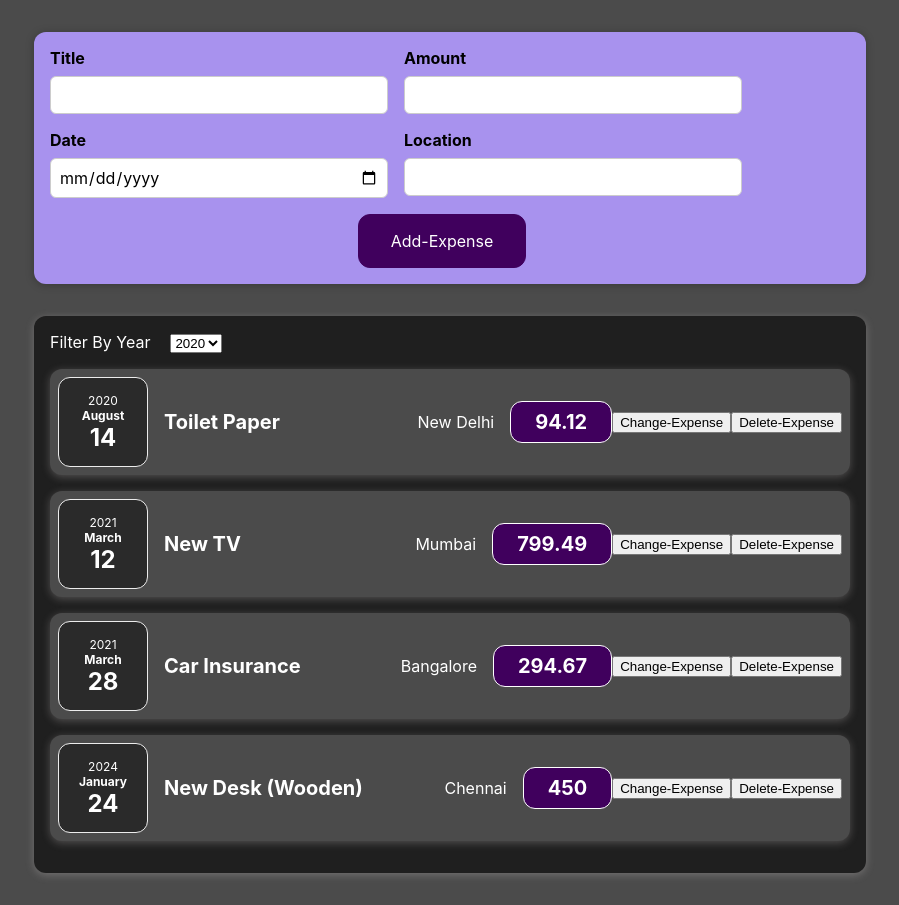
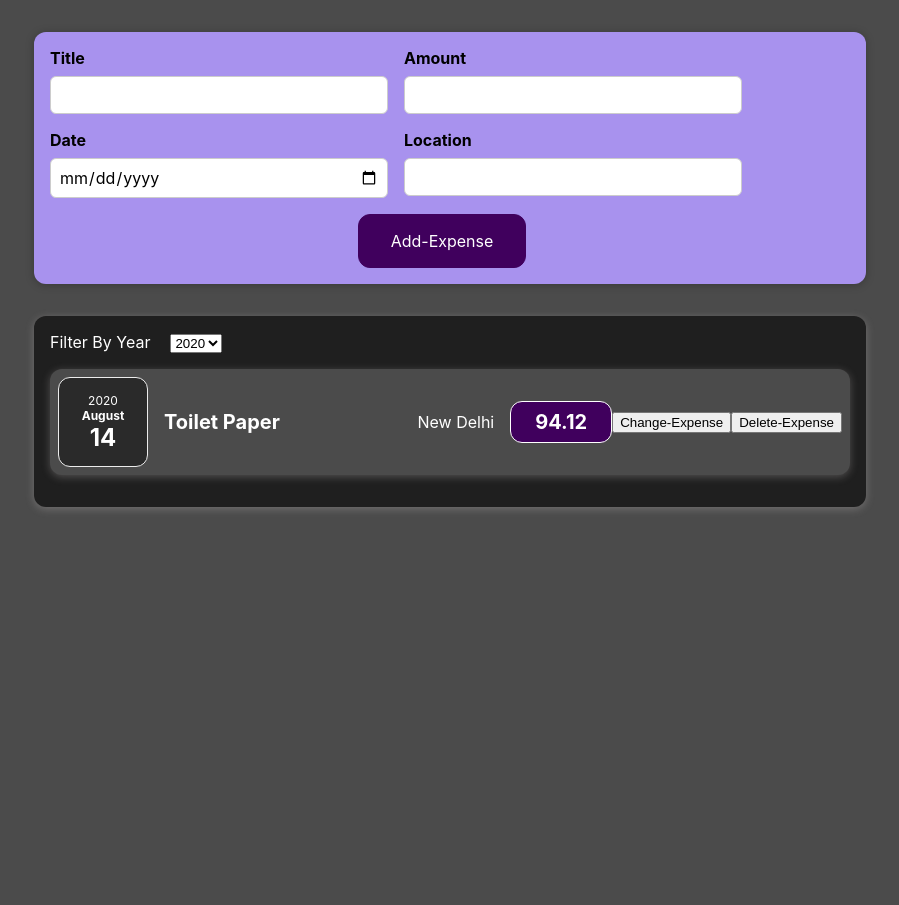
Before and after one commit to EshaGautam/React, a React (Create React App) app: page / in a window 1280 px wide. Shown: the whole page, without its empty margins (190-1089 px from the left). After the commit the page ends 800 px from the top, so only its background shows below. Built offline with nearby package versions, Linux system fonts and the light colour scheme.

Commit message:
Added filter functionality

```diff
--- a/src/component/Expenses/ExpenseFilter.js
+++ b/src/component/Expenses/ExpenseFilter.js
@@ -1,7 +1,7 @@
  import './ExpenseFilter.css'
  function ExpenseFilter(props){
     const dropDownChangeHandler =(event)=>{
-props.onYearChange(event.target.value);
+ props.onYearChange(event.target.value);
     }
     return(
         <div className='expense-filter'>
--- a/src/component/Expenses/Expenses.js
+++ b/src/component/Expenses/Expenses.js
@@ -8,14 +8,17 @@
 
   const [filteredYear,setFilteredYear] = useState('2020')
 
-  const filterChangedHandler = (selectedYear) =>{
+   const filterChangedHandler = (selectedYear) =>{
     setFilteredYear(selectedYear)
-  }
+    }
+      const filteredExpenses = props.items.filter((expense) => {
+      return expense.date.getFullYear().toString() === filteredYear
+    })
 
     return (
       <Card className="expenses">
       <ExpenseFilter selected ={filteredYear} onYearChange={filterChangedHandler}/>
-      {props.items.map((expenses)=><ExpenseItem
+      {filteredExpenses.map((expenses)=><ExpenseItem
         key = {expenses.id}
         title={expenses.title}
         amount={expenses.amount}
```
